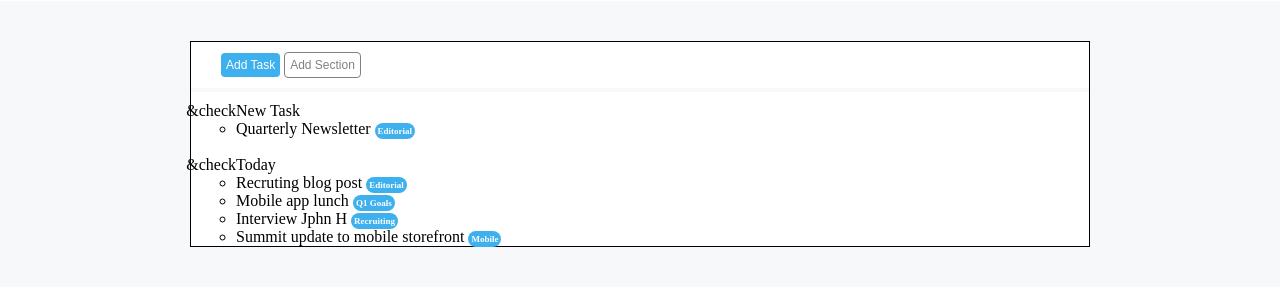
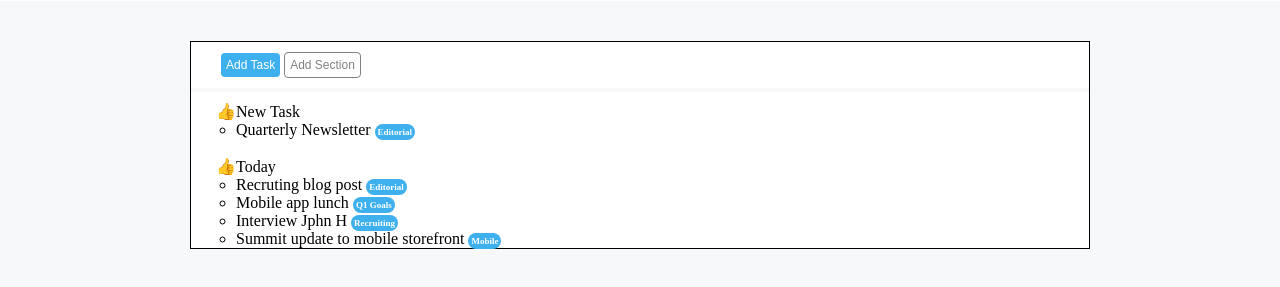
Before and after one commit to francescogentile25/html-css-toboolist, a plain HTML site: page index.html in a window 1280 px wide. Shown: the part 53-340 px from the top of the page. Drawn offline with Linux system fonts and the light colour scheme.

Commit message:
scheletro pagina completato

```diff
--- a/css/style.css
+++ b/css/style.css
@@ -52,7 +52,7 @@ main{
     margin-top: 3px;
 }
 .ol-primary {
-    list-style-type: "&check";
+    list-style-type: "\1F44D";
     padding-top: 10px;
     padding-left: 45px;
     margin-top: 4px;
```
